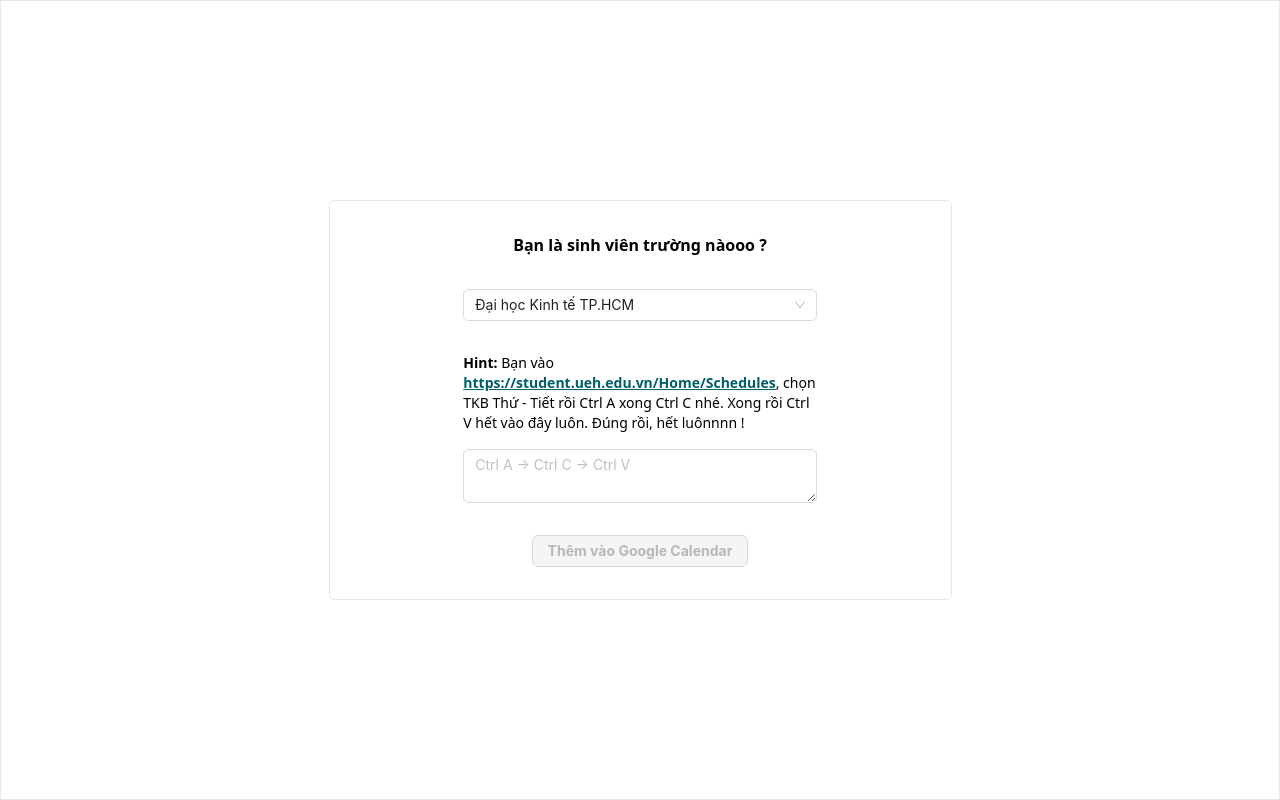
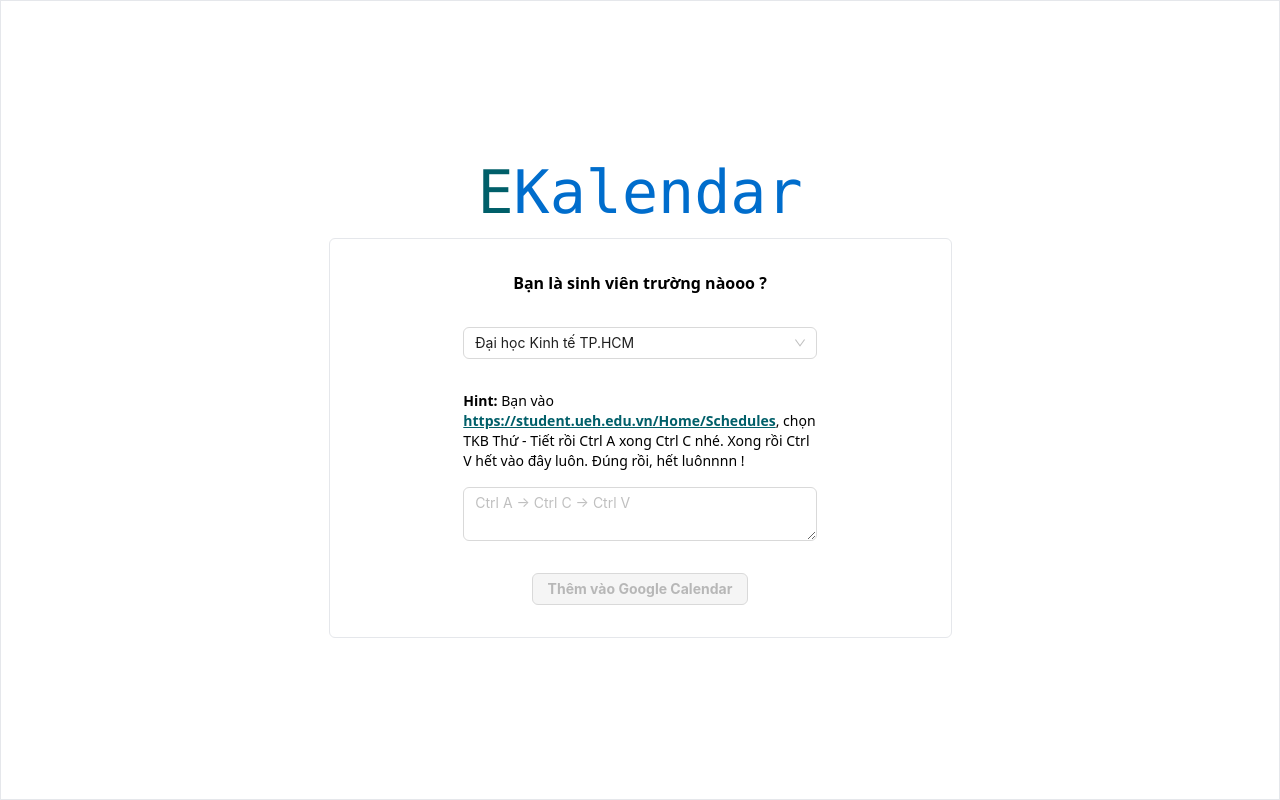
Before and after one commit to Henry-Le-CS/EKalendar-frontend, a Vue app: page / in a window 1280 px wide. Built offline with nearby package versions, Linux system fonts and the light colour scheme.

Commit message:
feat: add title for website

```diff
--- a/index.html
+++ b/index.html
@@ -9,7 +9,7 @@
       content="your-client-id.apps.googleusercontent.com"
     />
 
-    <title>Vite + Vue + TS</title>
+    <title>EKalendar</title>
   </head>
   <body>
     <div id="app"></div>
--- a/src/App.vue
+++ b/src/App.vue
@@ -1,7 +1,12 @@
 <template>
   <div
-    class="flex items-center px-4 justify-center h-[100vh] border border-1 w-[100%]"
+    class="flex flex-col items-center gap-4 px-4 justify-center h-[100vh] border border-1 w-[100%]"
   >
+    <div class="font-mono font-thin text-[#006DCC]">
+      <span class="text-6xl text-[#005f69]">E</span>
+      <span class="text-6xl">K</span>
+      <span class="text-6xl">alendar</span>
+    </div>
     <div
       class="h-max flex items-center justify-center w-full px-4 py-8 lg:w-[50%] border border-1 rounded-md"
     >
```
